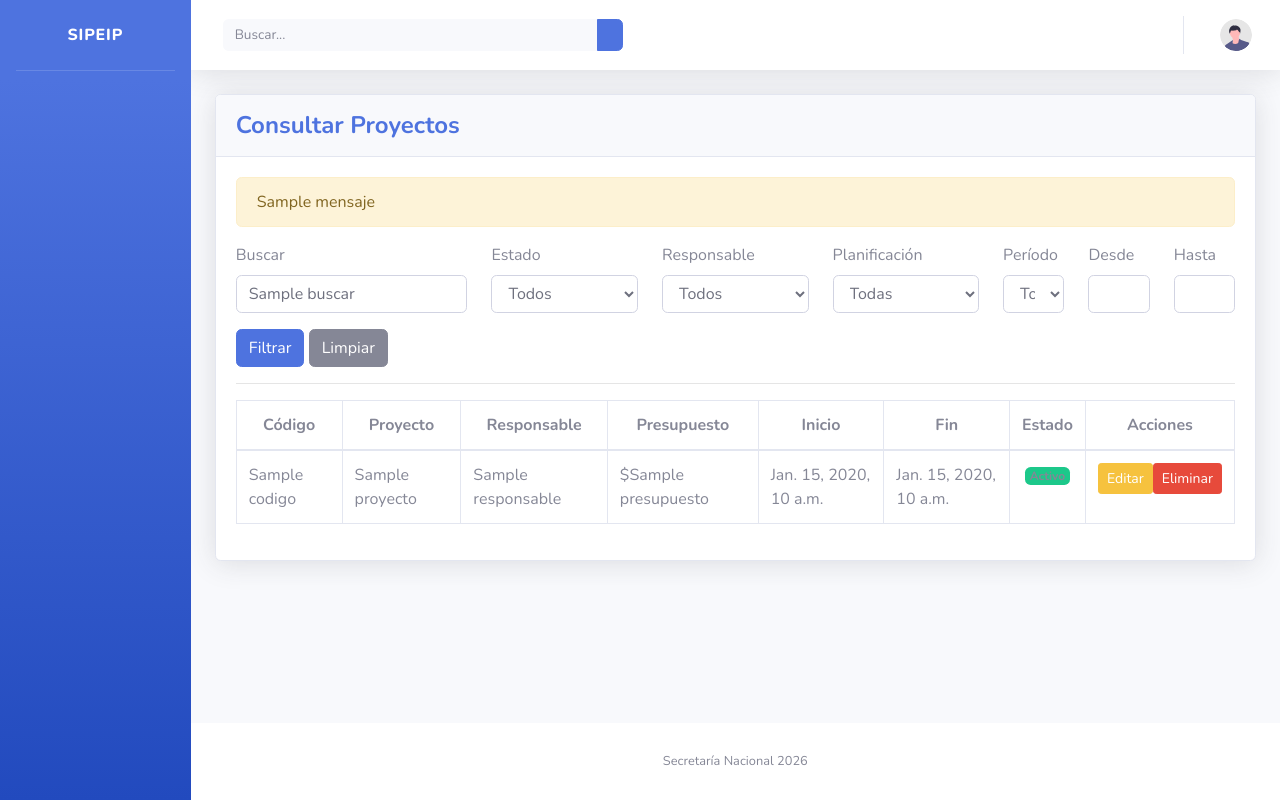
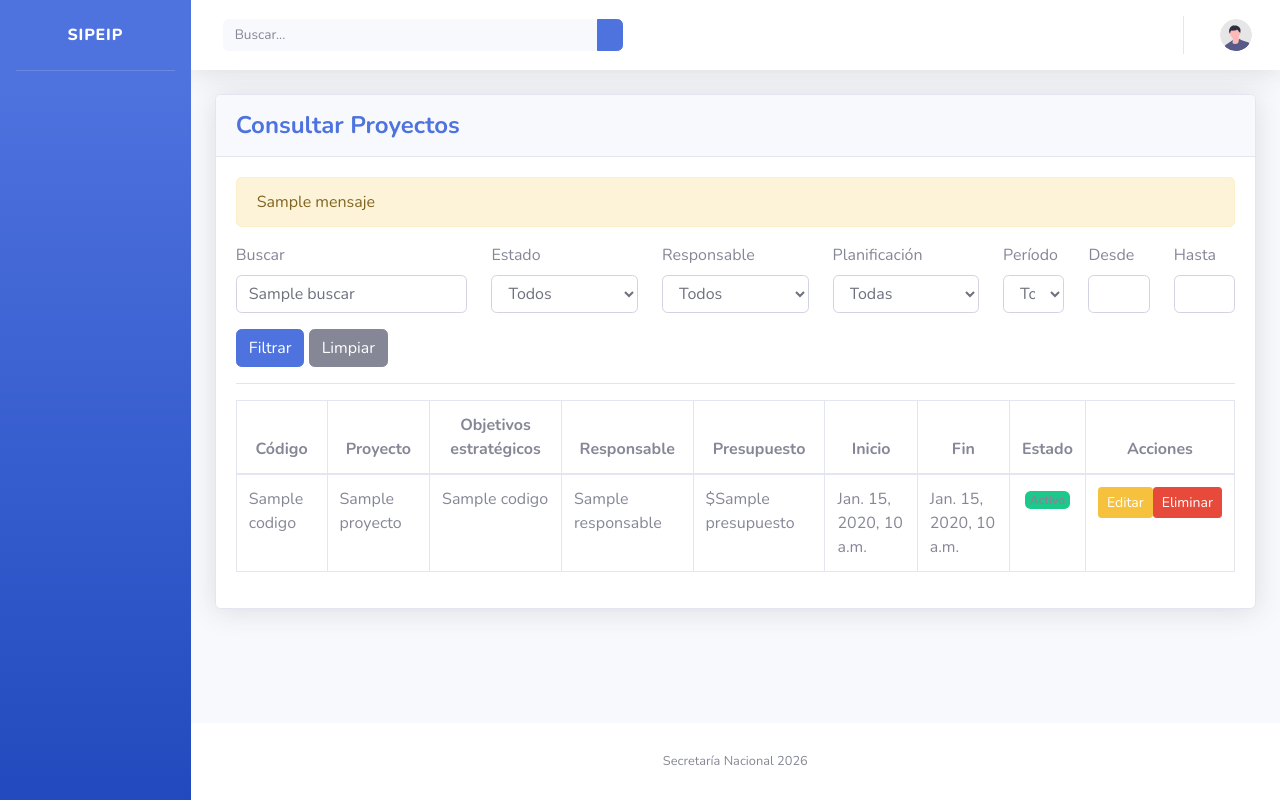
Before and after one commit to Lmcambisaca/sipeip_djang, a Django app: template proyectos/templates/proyectos/consultar_proyecto.html in a window 1280 px wide. Run offline with Django 5.2, Linux system fonts and the light colour scheme; the template is opened without the code that fills it: most values are stand-ins (such as "Sample title", 1, 10 or a date in 2020); some libraries are stand-ins or nearby versions.

Commit message:
correccion de asociacion proyectos con objetivos estratégicos

```diff
--- a/proyectos/models.py
+++ b/proyectos/models.py
@@ -43,6 +43,12 @@ class Proyecto(models.Model):
     planificacion = models.ForeignKey(
         Planificacion,
         on_delete=models.PROTECT,
+        related_name="proyectos"
+    )
+
+    objetivos_estrategicos = models.ManyToManyField(
+        "objetivosE.ObjetivoEstrategico",
+        blank=True,
         related_name="proyectos"
     )
 
--- a/proyectos/templates/proyectos/consultar_proyecto.html
+++ b/proyectos/templates/proyectos/consultar_proyecto.html
@@ -125,6 +125,7 @@
                     <tr class="text-center">
                         <th>Código</th>
                         <th>Proyecto</th>
+                        <th>Objetivos estratégicos</th>
                         <th>Responsable</th>
                         <th>Presupuesto</th>
                         <th>Inicio</th>
@@ -139,6 +140,12 @@
                         <tr>
                             <td>{{ p.codigo }}</td>
                             <td>{{ p.nombre }}</td>
+                            <td>{% for objetivo in p.objetivos_estrategicos.all %}
+                                {{ objetivo.codigo }}<br>
+                                {% empty %}
+                                    Sin objetivos asociados
+                                {% endfor %}
+                            </td>
                             <td>{{ p.responsable }}</td>
                             <td>${{ p.presupuesto }}</td>
                             <td>{{ p.fecha_inicio }}</td>
@@ -173,7 +180,7 @@
                         </tr>
                     {% empty %}
                         <tr>
-                            <td colspan="8" class="text-center">
+                            <td colspan="9" class="text-center">
                                 No existen proyectos que coincidan con la búsqueda.
                             </td>
                         </tr>
```
Also changed, not shown: proyectos/forms.py (+7 -22 lines), proyectos/migrations/0006_proyecto_objetivos_estrategicos.py (added).
